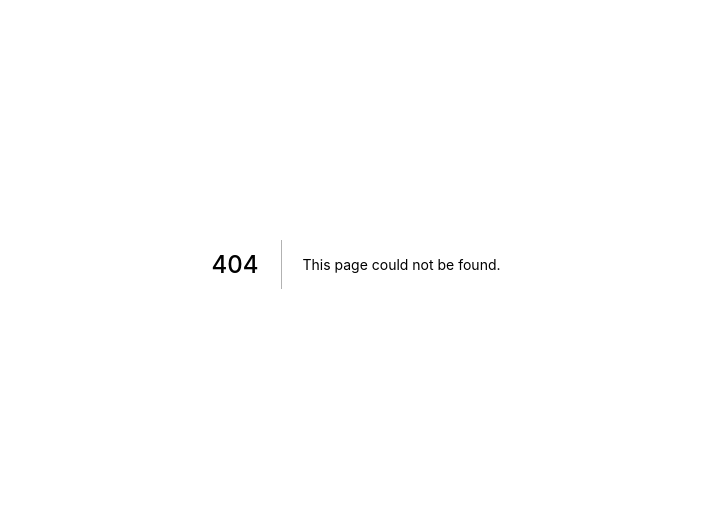
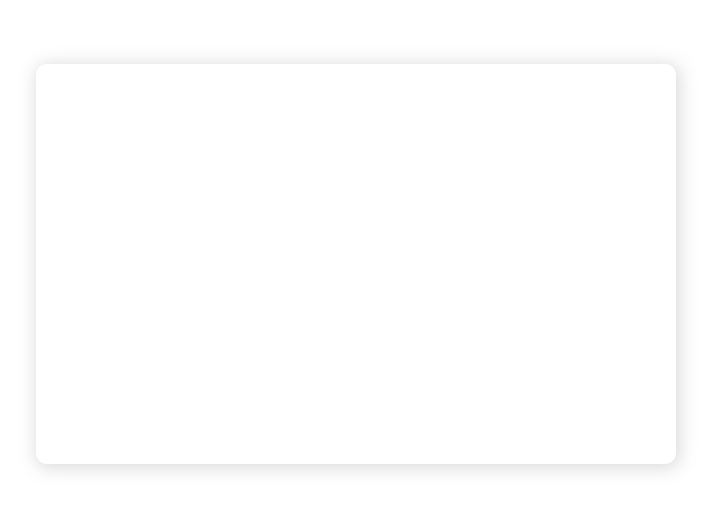
Before and after one commit to dcronqvist/danboard, a Next.js app: page /register in a window 1280 px wide. Before the commit this address had no page. Shown: the part 136-646 px from the top of the page, without its empty margins (284-999 px from the left). Built offline with nearby package versions, Linux system fonts and the light colour scheme.

Commit message:
Added standard page for registering transactions

```diff
--- /dev/null
+++ b/pages/register.js
@@ -0,0 +1,18 @@
+import Head from 'next/head'
+import styles from '../styles/Register.module.css'
+
+export default function Register() {
+    return (
+        <>
+            <Head>
+                <title>danboard - Register</title>
+            </Head>
+
+            <div className={styles.container}>
+                <main className={styles.main}>
+
+                </main>
+            </div>
+        </>
+    )
+}
--- a/pages/transactions.js
+++ b/pages/transactions.js
@@ -5,7 +5,7 @@ import { useState } from 'react';
 import DatePicker from 'react-datepicker'
 const axios = require('axios').default;
 
-const token = "c60f9280-921c-4bf6-872d-af8d9dadf12c"
+const token = "c52b6ef7-d65a-4b90-a1b9-8e0222848621"
 
 export default function Transactions() {
     const [transactions, setTransactions] = useState([])
--- /dev/null
+++ b/styles/Register.module.css
@@ -0,0 +1,17 @@
+.container {
+    display: flex;
+    justify-content: center;
+    align-items: center;
+    min-height: 100vh;
+}
+
+.main {
+    width: 50%;
+    height: 50%;
+    box-shadow: 2px 2px 17px 2px rgba(137,137,137,0.3);
+    border-radius: 0.7rem;
+    position: absolute;
+    display: flex;
+    flex-direction: column;
+    justify-content: flex-start;
+}
```
